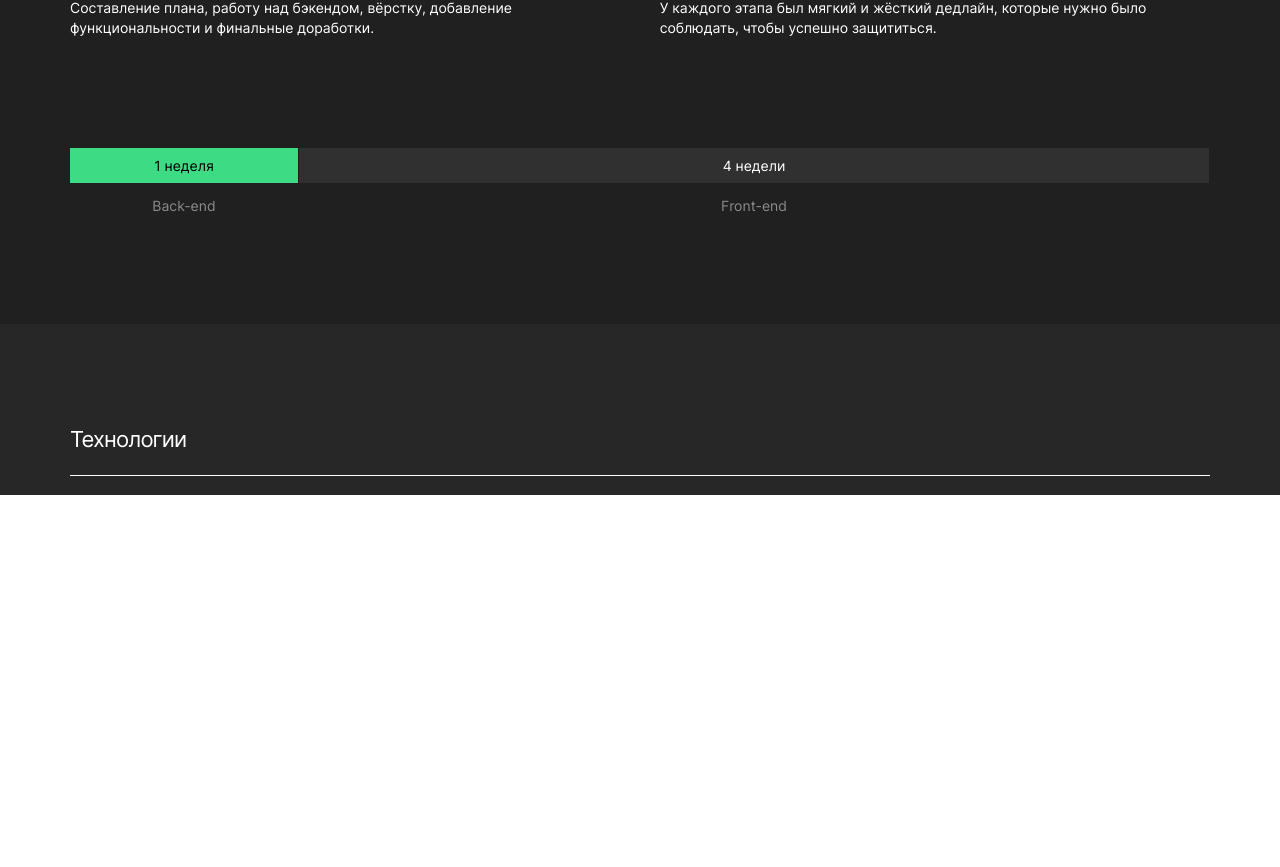
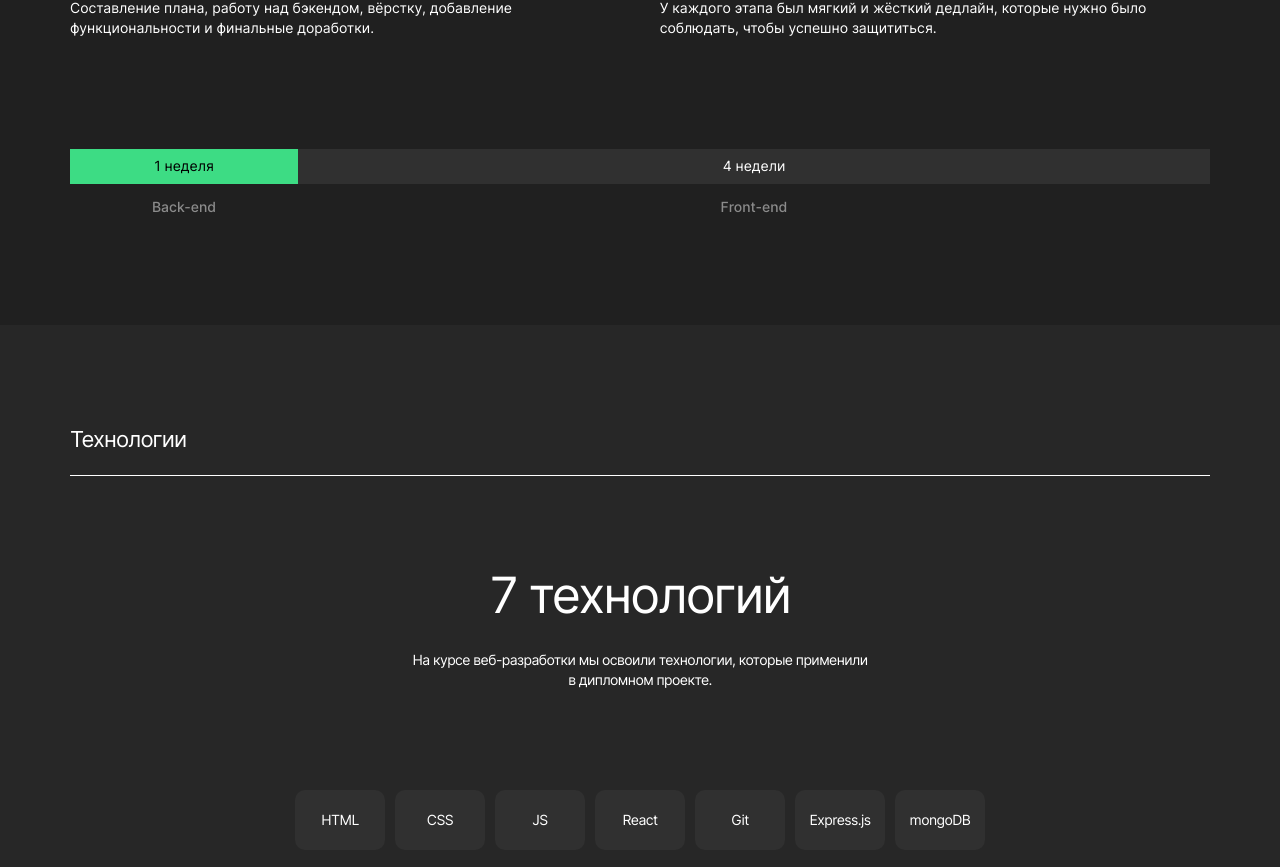
Before and after one commit to 1qqoo/movies-explorer-frontend, a React (Create React App) app: page / in a window 1280 px wide. Shown: the part 931-1798 px from the top of the page. Before the commit the page ends 1426 px from the top, so only its background shows below. Built offline with nearby package versions, Linux system fonts and the light colour scheme.

Commit message:
добавил блок Techs

```diff
--- a/src/components/AboutProject/AboutProject.css
+++ b/src/components/AboutProject/AboutProject.css
@@ -15,36 +15,56 @@
   gap: 52px;
 }
 
-.aboutProject-list {
-  margin: 96px 0 110px;
-  display: grid;
-  list-style-type: none;
-  padding: 0;
-  grid-template-columns: 20% 80%;
-  grid-template-rows: 63px;
-  justify-items: center;
-  align-items: center;
-  background-color: rgba(32, 32, 32, 1);
-  color: rgba(139, 139, 139, 1);
+.about-project__scheme {
+  display: flex;
+  width: 100%;
+  margin: 111px 0 109px;
 }
 
-.aboutProject-list__text {
-  font-size: 14px;
-  font-style: normal;
-  font-weight: 400;
-  line-height: normal;
+.about-project__backend {
+  display: flex;
+  flex-direction: column;
+  width: 20%;
+  align-items: center;
+  gap: 15px;
 }
 
-.aboutProject-list__text_colore_green {
-  color: rgba(0, 0, 0, 1);
-  padding: 9px 84px;
-  background-color: rgba(61, 220, 132, 1);
+.about-project__frontend {
+  display: flex;
+  flex-direction: column;
+  align-items: center;
+  gap: 15px;
+  flex-grow: 1;
 }
 
-.aboutProject-list__text_colore_grey {
-  color: rgba(255, 255, 255, 1);
-  padding: 9px 424px;
-  background-color: rgba(48, 48, 48, 1);
+.about-project__backend-duration {
+  text-align: center;
+  width: 100%;
+  padding: 9px 0;
+  box-sizing: border-box;
+  font-weight: 400;
+  font-size: 14px;
+  line-height: 1.21;
+  color: #000;
+  background-color: #3ddc84;
+}
+
+.about-project__frontend-duration {
+  text-align: center;
+  width: 100%;
+  padding: 9px 0;
+  box-sizing: border-box;
+  font-weight: 400;
+  font-size: 14px;
+  line-height: 1.21;
+  background-color: #303030;
+}
+
+.about-project__scheme-title {
+  font-weight: 500;
+  font-size: 14px;
+  line-height: 1.21;
+  color: #8b8b8b;
 }
 
 .two-columns__main-text {
--- a/src/components/AboutProject/AboutProject.jsx
+++ b/src/components/AboutProject/AboutProject.jsx
@@ -7,34 +7,34 @@ function AboutProject() {
         <h2 className="section-title">О проекте</h2>
         <div className="aboutProject-info">
           <article className="two-columns">
-            <h3 className="two-columns__main-text">
+            <h4 className="two-columns__main-text">
               Дипломный проект включал 5 этапов
-            </h3>
+            </h4>
             <p className="two-columns__main-paragraph">
               Составление плана, работу над бэкендом, вёрстку, добавление
               функциональности и финальные доработки.
             </p>
           </article>
           <article className="two-columns">
-            <h3 className="two-columns__main-text">
+            <h4 className="two-columns__main-text">
               На выполнение диплома ушло 5 недель
-            </h3>
+            </h4>
             <p className="two-columns__main-paragraph">
               У каждого этапа был мягкий и жёсткий дедлайн, которые нужно было
               соблюдать, чтобы успешно защититься.
             </p>
           </article>
         </div>
-        <ul className="aboutProject-list">
-          <li className="aboutProject-list__text aboutProject-list__text_colore_green">
-            1 неделя
-          </li>
-          <li className="aboutProject-list__text aboutProject-list__text_colore_grey">
-            4 недели
-          </li>
-          <li className="aboutProject-list__text">Back-end</li>
-          <li className="aboutProject-list__text">Front-end</li>
-        </ul>
+        <div className="about-project__scheme">
+          <div className="about-project__backend">
+            <span className="about-project__backend-duration">1 неделя</span>
+            <span className="about-project__scheme-title">Back-end</span>
+          </div>
+          <div className="about-project__frontend">
+            <span className="about-project__frontend-duration">4 недели</span>
+            <span className="about-project__scheme-title">Front-end</span>
+          </div>
+        </div>
       </div>
     </section>
   );
--- a/src/components/Techs/Techs.css
+++ b/src/components/Techs/Techs.css
@@ -6,7 +6,62 @@
 .techs__container {
   max-width: 1280px;
   min-width: 320px;
-  margin: 102px auto 0;
+  margin: 101px auto 0;
   padding: 0 70px;
   box-sizing: border-box;
 }
+
+.techs-info {
+  display: flex;
+  flex-direction: column;
+  text-align: center;
+  align-items: center;
+}
+
+.techs-info__description {
+  font-size: 50px;
+  font-style: normal;
+  font-weight: 400;
+  line-height: 58px;
+  letter-spacing: -2px;
+  margin: 0;
+  padding: 71px 0 26px;
+}
+
+.techs-info__paragraph {
+  max-width: 460px;
+  font-size: 14px;
+  font-style: normal;
+  font-weight: 400;
+  line-height: 20px;
+  letter-spacing: -0.56px;
+  margin: 0;
+  padding: 0;
+}
+
+.techs__spisok {
+  display: flex;
+  list-style-type: none;
+  gap: 10px;
+  margin: 0;
+  padding: 100px 0;
+}
+
+.techs__spisok-element {
+  min-width: 90px;
+  height: 60px;
+  width: 100%;
+  border-radius: 10px;
+  background: #303030;
+  display: flex;
+  align-items: center;
+  justify-content: center;
+}
+
+.techs__spisok-text {
+  font-size: 14px;
+  font-style: normal;
+  font-weight: 400;
+  line-height: normal;
+  letter-spacing: -0.56px;
+}
--- a/src/components/Techs/Techs.jsx
+++ b/src/components/Techs/Techs.jsx
@@ -5,6 +5,36 @@ function Techs() {
     <section className="techs">
       <div className="techs__container">
         <h2 className="section-title">Технологии</h2>
+        <div className="techs-info">
+          <h3 className="techs-info__description">7 технологий</h3>
+          <p className="techs-info__paragraph">
+            На курсе веб-разработки мы освоили технологии, которые применили в
+            дипломном проекте.
+          </p>
+          <ul className="techs__spisok">
+            <li className="techs__spisok-element">
+              <p className="techs__spisok-text">HTML</p>
+            </li>
+            <li className="techs__spisok-element">
+              <p className="techs__spisok-text">CSS</p>
+            </li>
+            <li className="techs__spisok-element">
+              <p className="techs__spisok-text">JS</p>
+            </li>
+            <li className="techs__spisok-element">
+              <p className="techs__spisok-text">React</p>
+            </li>
+            <li className="techs__spisok-element">
+              <p className="techs__spisok-text">Git</p>
+            </li>
+            <li className="techs__spisok-element">
+              <p className="techs__spisok-text">Express.js</p>
+            </li>
+            <li className="techs__spisok-element">
+              <p className="techs__spisok-text">mongoDB</p>
+            </li>
+          </ul>
+        </div>
       </div>
     </section>
   );
```
